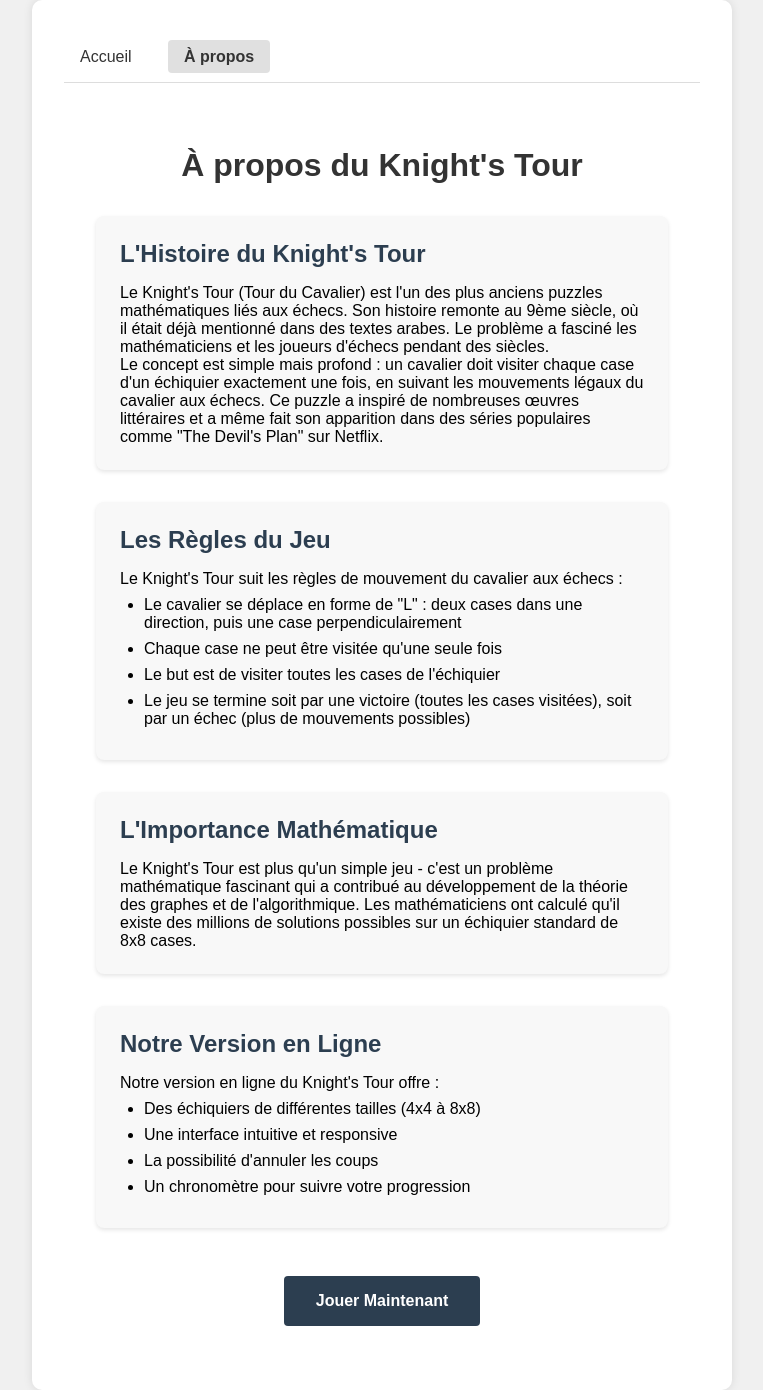
After one commit to felixnad/knighttour, a Flask app: page /about in a window 1280 px wide. The commit adds this page. Shown: the whole page, without its empty margins (258-1021 px from the left). Run offline with Flask 3, Linux system fonts and the light colour scheme.

```diff
--- a/app.py
+++ b/app.py
@@ -1,6 +1,7 @@
-from flask import Flask, render_template, request
+from flask import Flask, render_template, request, send_from_directory
 from flask_socketio import SocketIO, emit, join_room
 import logging
+import os
 
 # Configuration du logging
 logging.basicConfig(level=logging.DEBUG)
@@ -16,6 +17,18 @@ games = {}
 @app.route('/')
 def index():
     return render_template('index.html')
+
+@app.route('/about')
+def about():
+    return render_template('about.html')
+
+@app.route('/robots.txt')
+def robots():
+    return send_from_directory(app.static_folder, 'robots.txt')
+
+@app.route('/sitemap.xml')
+def sitemap():
+    return send_from_directory('templates', 'sitemap.xml', mimetype='application/xml')
 
 @socketio.on('connect')
 def handle_connect():
@@ -116,7 +129,6 @@ def is_valid_move(board, row, col):
     return True
 
 if __name__ == '__main__':
-    import os
     import eventlet
     import eventlet.wsgi
     port = int(os.environ.get('PORT', 5000))
--- /dev/null
+++ b/static/robots.txt
@@ -0,0 +1,3 @@
+User-agent: *
+Allow: /
+Sitemap: https://www.carolix.xyz/sitemap.xml
--- a/static/style.css
+++ b/static/style.css
@@ -188,3 +188,87 @@ body.dark-mode .cell.last-move {
         font-size: 0.9rem;
     }
 }
+
+/* Styles pour la page À propos */
+.main-nav {
+    margin-bottom: 2rem;
+    padding: 1rem 0;
+    border-bottom: 1px solid #ddd;
+}
+
+.nav-link {
+    color: #333;
+    text-decoration: none;
+    margin-right: 1rem;
+    padding: 0.5rem 1rem;
+    border-radius: 4px;
+}
+
+.nav-link:hover {
+    background-color: #f0f0f0;
+}
+
+.nav-link.active {
+    background-color: #e0e0e0;
+    font-weight: bold;
+}
+
+.about-content {
+    max-width: 800px;
+    margin: 0 auto;
+    padding: 2rem;
+}
+
+.about-section {
+    margin-bottom: 2rem;
+    padding: 1.5rem;
+    background: #f8f8f8;
+    border-radius: 8px;
+    box-shadow: 0 2px 4px rgba(0,0,0,0.1);
+}
+
+.about-section h2 {
+    color: #2c3e50;
+    margin-bottom: 1rem;
+}
+
+.about-section ul {
+    list-style-type: disc;
+    margin-left: 1.5rem;
+    margin-top: 0.5rem;
+}
+
+.about-section li {
+    margin-bottom: 0.5rem;
+}
+
+.cta-section {
+    text-align: center;
+    margin-top: 3rem;
+}
+
+.cta-button {
+    display: inline-block;
+    padding: 1rem 2rem;
+    background-color: #2c3e50;
+    color: white;
+    text-decoration: none;
+    border-radius: 4px;
+    font-weight: bold;
+    transition: background-color 0.3s;
+}
+
+.cta-button:hover {
+    background-color: #34495e;
+}
+
+/* Responsive design */
+@media (max-width: 768px) {
+    .about-content {
+        padding: 1rem;
+    }
+
+    .about-section {
+        padding: 1rem;
+    }
+}
--- /dev/null
+++ b/templates/about.html
@@ -0,0 +1,71 @@
+<!DOCTYPE html>
+<html lang="fr">
+<head>
+    <meta charset="UTF-8">
+    <meta name="viewport" content="width=device-width, initial-scale=1.0">
+    <title>À propos du Knight's Tour | Histoire et Règles du Jeu du Cavalier</title>
+
+    <!-- SEO Meta Tags -->
+    <meta name="description" content="Découvrez l'histoire fascinante du Knight's Tour, un puzzle mathématique et jeu d'échecs millénaire. Apprenez les règles, l'histoire et les stratégies de ce jeu captivant.">
+    <meta name="keywords" content="knight tour histoire, knight game rules, knight board game history, tour du cavalier histoire, devil's plan, chess history, knight puzzle">
+    <meta name="author" content="Knight's Tour Game">
+
+    <!-- Open Graph / Facebook -->
+    <meta property="og:type" content="website">
+    <meta property="og:url" content="https://www.carolix.xyz/about">
+    <meta property="og:title" content="À propos du Knight's Tour | Histoire et Règles">
+    <meta property="og:description" content="Découvrez l'histoire fascinante du Knight's Tour, un puzzle mathématique et jeu d'échecs millénaire.">
+    <meta property="og:image" content="https://www.carolix.xyz/static/images/knight-tour-preview.jpg">
+
+    <link rel="stylesheet" href="{{ url_for('static', filename='style.css') }}">
+</head>
+<body>
+    <div class="container">
+        <nav class="main-nav">
+            <a href="/" class="nav-link">Accueil</a>
+            <a href="/about" class="nav-link active">À propos</a>
+        </nav>
+
+        <main class="about-content">
+            <h1>À propos du Knight's Tour</h1>
+
+            <section class="about-section">
+                <h2>L'Histoire du Knight's Tour</h2>
+                <p>Le Knight's Tour (Tour du Cavalier) est l'un des plus anciens puzzles mathématiques liés aux échecs. Son histoire remonte au 9ème siècle, où il était déjà mentionné dans des textes arabes. Le problème a fasciné les mathématiciens et les joueurs d'échecs pendant des siècles.</p>
+                <p>Le concept est simple mais profond : un cavalier doit visiter chaque case d'un échiquier exactement une fois, en suivant les mouvements légaux du cavalier aux échecs. Ce puzzle a inspiré de nombreuses œuvres littéraires et a même fait son apparition dans des séries populaires comme "The Devil's Plan" sur Netflix.</p>
+            </section>
+
+            <section class="about-section">
+                <h2>Les Règles du Jeu</h2>
+                <p>Le Knight's Tour suit les règles de mouvement du cavalier aux échecs :</p>
+                <ul>
+                    <li>Le cavalier se déplace en forme de "L" : deux cases dans une direction, puis une case perpendiculairement</li>
+                    <li>Chaque case ne peut être visitée qu'une seule fois</li>
+                    <li>Le but est de visiter toutes les cases de l'échiquier</li>
+                    <li>Le jeu se termine soit par une victoire (toutes les cases visitées), soit par un échec (plus de mouvements possibles)</li>
+                </ul>
+            </section>
+
+            <section class="about-section">
+                <h2>L'Importance Mathématique</h2>
+                <p>Le Knight's Tour est plus qu'un simple jeu - c'est un problème mathématique fascinant qui a contribué au développement de la théorie des graphes et de l'algorithmique. Les mathématiciens ont calculé qu'il existe des millions de solutions possibles sur un échiquier standard de 8x8 cases.</p>
+            </section>
+
+            <section class="about-section">
+                <h2>Notre Version en Ligne</h2>
+                <p>Notre version en ligne du Knight's Tour offre :</p>
+                <ul>
+                    <li>Des échiquiers de différentes tailles (4x4 à 8x8)</li>
+                    <li>Une interface intuitive et responsive</li>
+                    <li>La possibilité d'annuler les coups</li>
+                    <li>Un chronomètre pour suivre votre progression</li>
+                </ul>
+            </section>
+
+            <div class="cta-section">
+                <a href="/" class="cta-button">Jouer Maintenant</a>
+            </div>
+        </main>
+    </div>
+</body>
+</html>
```
Also changed, not shown: templates/index.html (+33 -1 lines), templates/sitemap.xml (added, +15 -0 lines), static/images/knight-tour-preview.jpg.jpeg (added).
